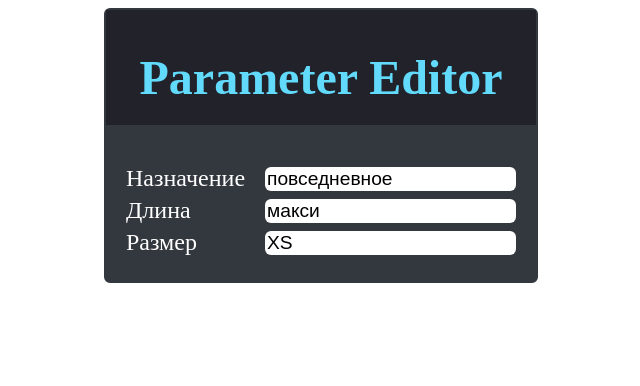
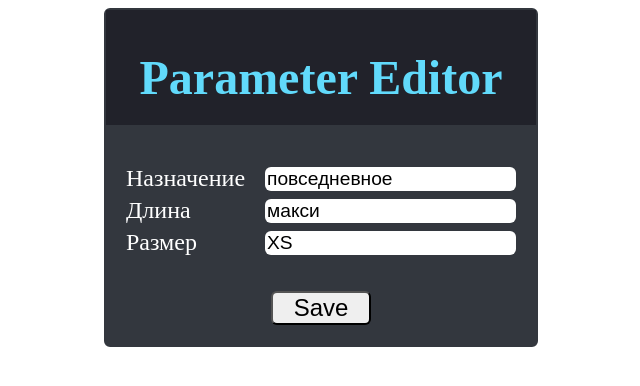
Before and after one commit to ElenaKharsova/ParameterEditor-OneFile, a React app: page / in a window 1280 px wide. Shown: the top 386 px of the page, without its empty margins (319-959 px from the left). Built offline with nearby package versions, Linux system fonts and the light colour scheme.

Commit message:
feat: input onChange function

```diff
--- a/src/App.tsx
+++ b/src/App.tsx
@@ -1,10 +1,13 @@
-import React from "react";
+import React, { useState } from "react";
 import "./styles/style.css"
 import ParamEditor from './components/ParamEditor'
-import { model } from './data/model'
-import { params } from './data/params'
+import { model as modelInit } from './data/model'
+import { params as paramsInit } from './data/params'
 
 export default function App(){
+  const [model, setModel] = useState(modelInit);
+  const [params, setParams] = useState(paramsInit);
+
   return (
     <div className="app-wrap">
       <ParamEditor model={model} params={params}/>
--- a/src/components/ParamEditor.tsx
+++ b/src/components/ParamEditor.tsx
@@ -7,40 +7,71 @@ export interface Props {
 }
 
 export default function ParamEditor({model, params}: Props){
-  const modelDictionary: Record<number,string> = {};
-  model.paramValues.forEach(param=>{
-    modelDictionary[param.paramId] = param.value ?? ''
-  })
+  const [modelDictionary, setModelDictionary]
+    = React.useState<Record<number,string>>(initModelDictionary);
+
+  function initModelDictionary(){
+    const modelDictionaryDraft: Record<number,string> = {};
+
+    model.paramValues.forEach(param=>{
+      modelDictionaryDraft[param.paramId] = param.value ?? '';
+    })
+
+    return modelDictionaryDraft;
+  }
 
   const list = params.map(param=>{
     return(
       <div key={param.id} className="param-wrap">
         <label
-          htmlFor="name"
+          htmlFor={`name-${param.id}`}
           className="param__name"
         >
         {param.name}
         </label>
         <input
-          name="name"
-          id="name"
+          name={`${param.id}`}
+          id={`name-${param.id}`}
           value={modelDictionary[param.id] ?? ''}
-          className="param__field"/>
+          className="param__field"
+          onChange={changeField}
+        />
       </div>
   )})
 
   function getModel(): Model{
+    const formData = new FormData();
+    console.log('formData',formData);
     return ;
   }
-  function saveModel(){
+
+  function saveModel(e: React.FormEvent){
+    e.preventDefault();
+    getModel();
     console.log('The model has been saved');
+  }
+
+  function changeField(e:React.ChangeEvent<HTMLInputElement>){
+    const key:number = +e.currentTarget.name;
+    const value: string = e.currentTarget.value;
+
+    setModelDictionary(prevModel=>({
+      ...prevModel,
+      [key]: value
+    }));
   }
 
   return(
     <main className='paramEditor'>
       <h1 className="header">Parameter Editor</h1>
-      <form onSubmit={saveModel} className="form">
-        {list}
+      <form className="form" onSubmit={saveModel}>
+        <div className="params-wrap">
+          {list}
+        </div>
+        <button
+          type="submit"
+          className="save-btn"
+        >Save</button>
       </form>
     </main>
   )
--- a/src/styles/style.css
+++ b/src/styles/style.css
@@ -24,6 +24,10 @@
 }
 
 .form {
+  display: flex;
+  flex-direction: column;
+  justify-content: center;
+  align-items: center;
   padding: 40px 20px 20px 20px;
   color: #FFFFFF;
 }
@@ -41,3 +45,15 @@
   border-style: none;
   font-size: 1.2rem;
 }
+
+.save-btn {
+  width: 100px;
+  margin-top: 30px;
+  border-radius: 6px;
+  font-size: 1.5rem;
+
+  &:hover {
+    cursor: pointer;
+    opacity: 0.8;
+  }
+}
```
